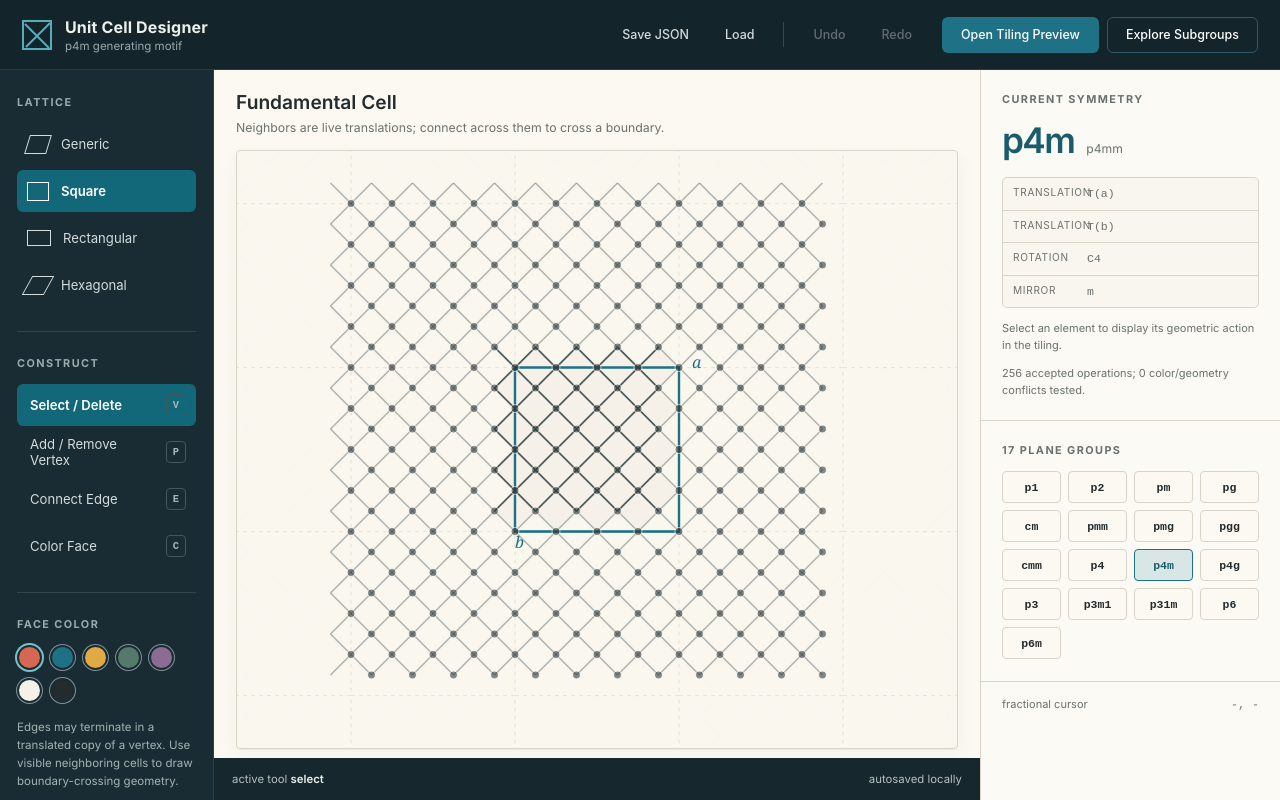
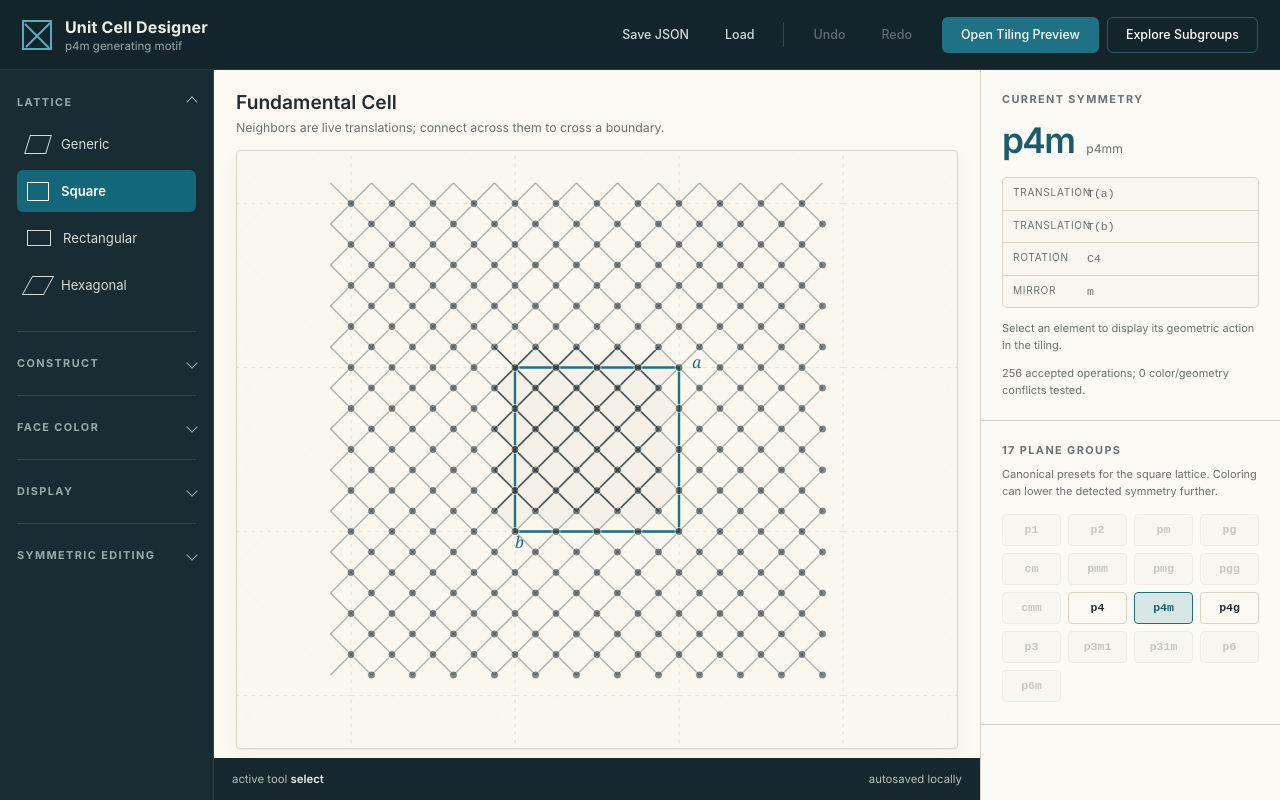
Before and after one commit to nasqret/symm, a React (Vite) app: page / in a window 1280 px wide. Built offline with nearby package versions, Linux system fonts and the light colour scheme.

Commit message:
Compact editor panel controls

```diff
--- a/src/App.tsx
+++ b/src/App.tsx
@@ -3,7 +3,6 @@ import type {
   AffineOperation,
   CellDocument,
   EditorTool,
-  FractionalPoint,
   SymmetryResult,
   TileOffset,
 } from "./types";
@@ -104,7 +103,6 @@ function Editor() {
     tile: TileOffset;
   } | null>(null);
   const [selectedEdgeId, setSelectedEdgeId] = useState<string | null>(null);
-  const [pointer, setPointer] = useState<FractionalPoint | null>(null);
   const [notice, setNotice] = useState<string>("Autosaved locally");
   const [selectedSymmetryElementId, setSelectedSymmetryElementId] = useState<string | null>(null);
   const [symmetryLock, setSymmetryLock] = useState<SymmetryLock | null>(null);
@@ -341,7 +339,6 @@ function Editor() {
             selectedSymmetryElement={selectedSymmetryElement}
             showEdges={display.showEdges}
             showVertices={display.showVertices}
-            onCoordinate={setPointer}
             onAddVertex={(point) => {
               commitEdit(
                 symmetryLock
@@ -426,7 +423,6 @@ function Editor() {
         <Inspector
           document={document}
           symmetry={symmetry}
-          pointer={pointer}
           selectedSymmetryElementId={selectedSymmetryElementId}
           onSelectSymmetryElement={(elementId) =>
             setSelectedSymmetryElementId((current) =>
--- a/src/components/Panels.tsx
+++ b/src/components/Panels.tsx
@@ -1,7 +1,8 @@
+import { useState } from "react";
+import type { ReactNode } from "react";
 import type {
   CellDocument,
   EditorTool,
-  FractionalPoint,
   LatticeType,
   SymmetryResult,
 } from "../types";
@@ -40,6 +41,29 @@ const TOOLS: { id: EditorTool; name: string; shortcut: string }[] = [
   { id: "color", name: "Color face", shortcut: "C" },
 ];
 
+interface FoldSectionProps {
+  title: string;
+  defaultOpen?: boolean;
+  children: ReactNode;
+}
+
+function FoldSection({ title, defaultOpen = false, children }: FoldSectionProps) {
+  const [open, setOpen] = useState(defaultOpen);
+  return (
+    <details
+      className="tool-fold"
+      open={open}
+      onToggle={(event) => setOpen(event.currentTarget.open)}
+    >
+      <summary>
+        <h2>{title}</h2>
+        <span aria-hidden="true" />
+      </summary>
+      <div className="tool-fold-content">{children}</div>
+    </details>
+  );
+}
+
 export function ToolPanel({
   latticeType,
   tool,
@@ -56,8 +80,7 @@ export function ToolPanel({
 }: ToolPanelProps) {
   return (
     <aside className="panel tools-panel" aria-label="Editor tools">
-      <section>
-        <h2>Lattice</h2>
+      <FoldSection title="Lattice" defaultOpen>
         <div className="lattice-list">
           {(["generic", "square", "rectangular", "hexagonal"] as const).map((entry) => (
             <button
@@ -71,9 +94,8 @@ export function ToolPanel({
             </button>
           ))}
         </div>
-      </section>
-      <section>
-        <h2>Construct</h2>
+      </FoldSection>
+      <FoldSection title="Construct">
         <div className="tool-list">
           {TOOLS.map((entry) => (
             <button
@@ -87,9 +109,8 @@ export function ToolPanel({
             </button>
           ))}
         </div>
-      </section>
-      <section>
-        <h2>Face Color</h2>
+      </FoldSection>
+      <FoldSection title="Face Color">
         <div className="palette" aria-label="Color palette">
           {EDITOR_PALETTE.map((color) => (
             <button
@@ -114,9 +135,8 @@ export function ToolPanel({
           Double-clicking an edge in Select / delete mode uses the selected swatch for the merged
           face.
         </p>
-      </section>
-      <section>
-        <h2>Display</h2>
+      </FoldSection>
+      <FoldSection title="Display">
         <div className="visibility-list" role="group" aria-label="Visible motif layers">
           <button
             type="button"
@@ -141,9 +161,8 @@ export function ToolPanel({
           Hide both motif layers for a face-only pattern view. The same choices apply to preview
           exports.
         </p>
-      </section>
-      <section>
-        <h2>Symmetric Editing</h2>
+      </FoldSection>
+      <FoldSection title="Symmetric Editing">
         <button
           type="button"
           className={symmetryLock ? "symmetry-lock is-selected" : "symmetry-lock"}
@@ -157,7 +176,7 @@ export function ToolPanel({
           Motif and color edits propagate through the locked group operations; edits that would
           change the exact group are blocked.
         </p>
-      </section>
+      </FoldSection>
     </aside>
   );
 }
@@ -165,7 +184,6 @@ export function ToolPanel({
 interface InspectorProps {
   document: CellDocument;
   symmetry: SymmetryResult;
-  pointer: FractionalPoint | null;
   selectedSymmetryElementId: string | null;
   onSelectSymmetryElement: (elementId: string) => void;
   onLoadPreset: (symbol: string) => void;
@@ -174,7 +192,6 @@ interface InspectorProps {
 export function Inspector({
   document,
   symmetry,
-  pointer,
   selectedSymmetryElementId,
   onSelectSymmetryElement,
   onLoadPreset,
@@ -213,26 +230,34 @@ export function Inspector({
       </section>
       <section className="presets-block">
         <h2>17 Plane Groups</h2>
+        <p className="minor preset-context">
+          Canonical presets for the {document.lattice.type} lattice. Coloring can lower the
+          detected symmetry further.
+        </p>
         <div className="preset-grid">
-          {WALLPAPER_GROUPS.map((group) => (
+          {WALLPAPER_GROUPS.map((group) => {
+            const compatible = group.latticeType === document.lattice.type;
+            return (
               <button
                 type="button"
                 key={group.symbol}
-              className={document.presetGroup === group.symbol ? "preset is-selected" : "preset"}
+                className={
+                  document.presetGroup === group.symbol ? "preset is-selected" : "preset"
+                }
+                disabled={!compatible}
                 onClick={() => onLoadPreset(group.symbol)}
-              title={group.feature}
+                title={
+                  compatible
+                    ? group.feature
+                    : `Not a ${document.lattice.type} lattice preset.`
+                }
               >
                 {group.symbol}
               </button>
-          ))}
+            );
+          })}
         </div>
       </section>
-      <footer className="coordinate-readout">
-        fractional cursor{" "}
-        <code>
-          {pointer ? `${pointer.u.toFixed(3)}, ${pointer.v.toFixed(3)}` : "-, -"}
-        </code>
-      </footer>
     </aside>
   );
 }
--- a/src/components/UnitCellCanvas.tsx
+++ b/src/components/UnitCellCanvas.tsx
@@ -1,4 +1,4 @@
-import { useMemo, useRef } from "react";
+import { useMemo } from "react";
 import type { CSSProperties } from "react";
 import type {
   CellDocument,
@@ -50,7 +50,6 @@ interface UnitCellCanvasProps {
   onSelectEdge?: (edgeId: string) => void;
   onDeleteEdge?: (edgeId: string) => void;
   onDeleteVertex?: (vertexId: string) => void;
-  onCoordinate?: (point: FractionalPoint | null) => void;
 }
 
 export function displayTransform(lattice: Lattice, displayScaleOverride?: number): {
@@ -82,19 +81,6 @@ function toDisplay(
   return {
     x: transform.origin.x + transform.a.x * point.u + transform.b.x * point.v,
     y: transform.origin.y + transform.a.y * point.u + transform.b.y * point.v,
-  };
-}
-
-function fromDisplay(
-  point: { x: number; y: number },
-  transform: ReturnType<typeof displayTransform>,
-): FractionalPoint {
-  const x = point.x - transform.origin.x;
-  const y = point.y - transform.origin.y;
-  const det = transform.a.x * transform.b.y - transform.a.y * transform.b.x;
-  return {
-    u: (x * transform.b.y - y * transform.b.x) / det,
-    v: (transform.a.x * y - transform.a.y * x) / det,
   };
 }
 
@@ -167,9 +153,7 @@ export function UnitCellCanvas({
   onSelectEdge,
   onDeleteEdge,
   onDeleteVertex,
-  onCoordinate,
 }: UnitCellCanvasProps) {
-  const svgRef = useRef<SVGSVGElement>(null);
   const faces = useMemo(() => extractFaces(document), [document]);
   const displayLattice = latticeOverride ?? document.lattice;
   const transform = useMemo(
@@ -183,28 +167,13 @@ export function UnitCellCanvas({
   const displayedTiles = tiles(preview ? (previewTileRange ?? 4) : 2);
   const edgeTiles = tiles(preview ? (previewTileRange ?? 4) : 1);
 
-  const eventPoint = (event: React.PointerEvent<SVGSVGElement>): FractionalPoint => {
-    const bounds = svgRef.current?.getBoundingClientRect();
-    if (!bounds) {
-      return { u: 0, v: 0 };
-    }
-    const display = {
-      x: ((event.clientX - bounds.left) / bounds.width) * WIDTH,
-      y: ((event.clientY - bounds.top) / bounds.height) * HEIGHT,
-    };
-    return fromDisplay(display, transform);
-  };
-
   return (
     <svg
-      ref={svgRef}
       className={`unit-canvas${preview ? " unit-canvas--preview" : ""}${
         immersive ? " unit-canvas--immersive" : ""
       }`}
       viewBox={`0 0 ${WIDTH} ${HEIGHT}`}
       aria-label="Periodic unit-cell drawing canvas"
-      onPointerMove={(event) => onCoordinate?.(eventPoint(event))}
-      onPointerLeave={() => onCoordinate?.(null)}
     >
       <defs>
         <marker id="symmetry-arrowhead" markerWidth="8" markerHeight="8" refX="7" refY="4" orient="auto">
--- a/src/styles.css
+++ b/src/styles.css
@@ -205,7 +205,7 @@ code {
   color: #e5ebea;
 }
 
-.tools-panel section + section {
+.tool-fold + .tool-fold {
   border-top: 1px solid #31464d;
   margin-top: 25px;
   padding-top: 24px;
@@ -213,6 +213,39 @@ code {
 
 .tools-panel h2 {
   color: #9baaad;
+}
+
+.tool-fold summary {
+  cursor: pointer;
+  display: flex;
+  align-items: center;
+  justify-content: space-between;
+  list-style: none;
+}
+
+.tool-fold summary::-webkit-details-marker {
+  display: none;
+}
+
+.tool-fold summary h2 {
+  margin-bottom: 0;
+}
+
+.tool-fold summary span {
+  width: 8px;
+  height: 8px;
+  border-right: 1.5px solid #9baaad;
+  border-bottom: 1.5px solid #9baaad;
+  transform: rotate(45deg);
+  transition: transform 120ms ease;
+}
+
+.tool-fold[open] summary span {
+  transform: rotate(225deg);
+}
+
+.tool-fold-content {
+  margin-top: 14px;
 }
 
 .lattice-list,
@@ -763,12 +796,17 @@ kbd {
   background: var(--teal-soft);
 }
 
-.coordinate-readout {
-  padding: 15px 21px;
-  color: var(--muted);
-  font-size: 0.69rem;
-  display: flex;
-  justify-content: space-between;
+.preset-context {
+  margin: -5px 0 14px;
+}
+
+.preset:disabled,
+.preset:disabled:hover {
+  cursor: not-allowed;
+  opacity: 0.36;
+  background: #f2efe8;
+  border-color: var(--line);
+  color: #69706d;
 }
 
 .preview-page {
@@ -1738,7 +1776,7 @@ kbd {
     gap: 20px;
   }
 
-  .tools-panel section + section {
+  .tool-fold + .tool-fold {
     border-top: 0;
     margin-top: 0;
     padding-top: 0;
@@ -1755,10 +1793,6 @@ kbd {
     grid-template-columns: repeat(3, 1fr);
   }
 
-  .coordinate-readout {
-    grid-column: 1 / -1;
-  }
-
   .preview-header {
     flex-wrap: wrap;
   }
```
Also changed, not shown: 4 other files (tests, documents, lock files or other folders). Lines whose indentation alone changed are shown as unchanged.
